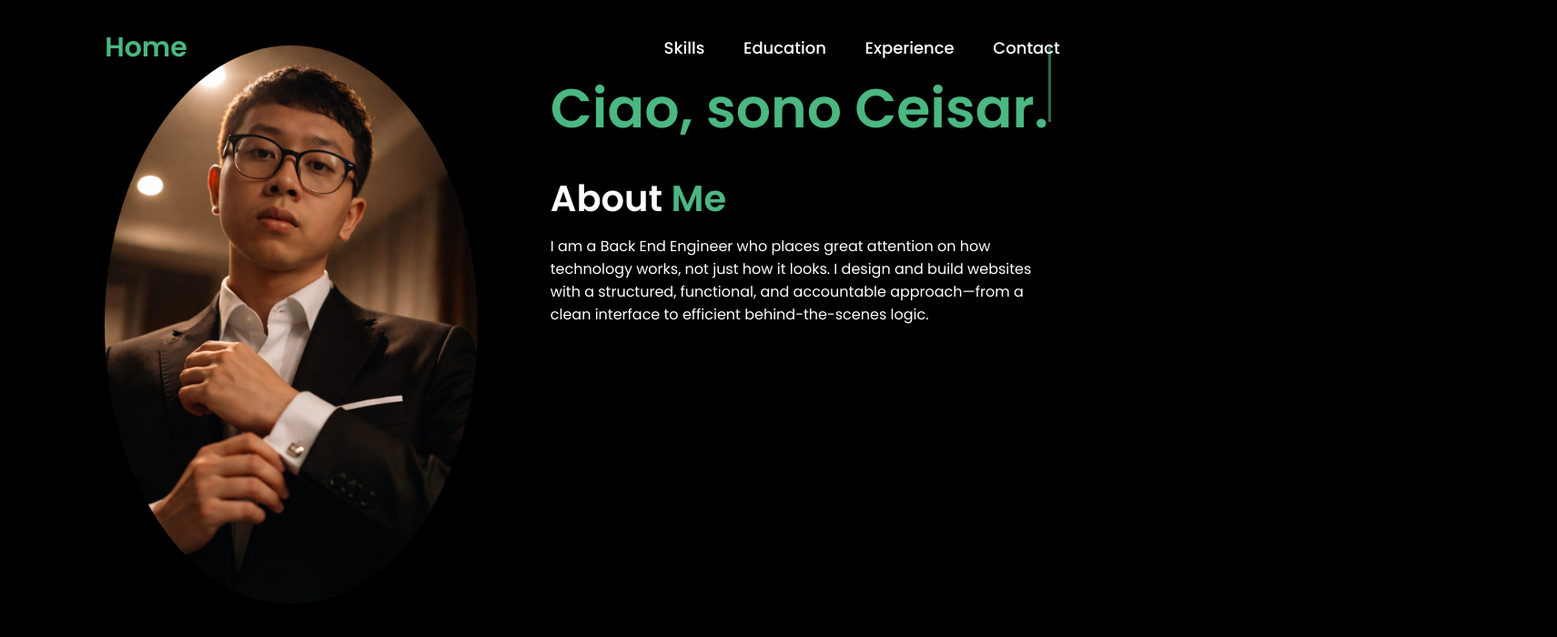
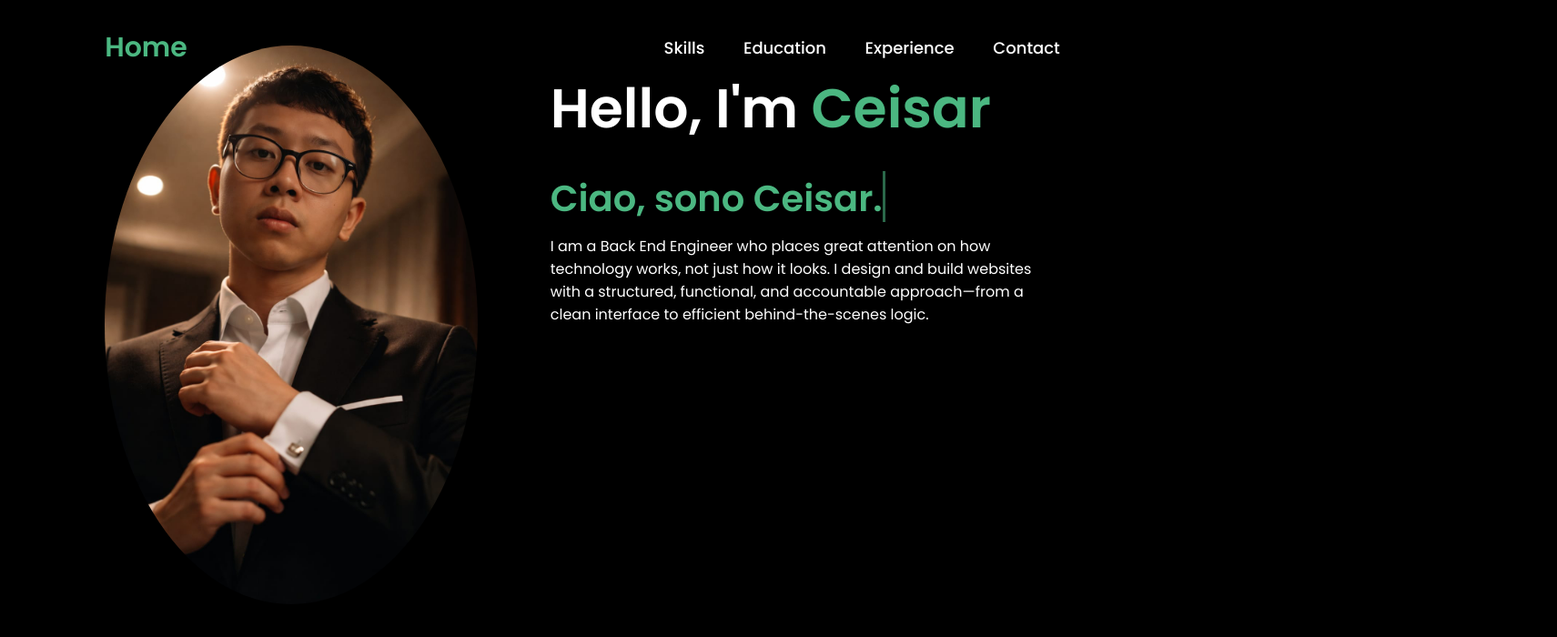
Before and after one commit to CeisarFilip/ceisar.github.io, a plain HTML site: page index.html in a window 1280 px wide. Shown: the top 700 px of the page at 91% size, 1711 px wide, since content can reach past the window. Drawn offline with Linux system fonts and the light colour scheme.

Commit message:
Update index.html

```diff
--- a/index.html
+++ b/index.html
@@ -29,11 +29,13 @@
             <img src="profile-img.jpg.jpeg" alt="Profile Image">
         </div>
         <div class="home-content">
-            <h2 class="typing-text">
-                <span></span>
+            <h2> Hello, I'm <span>Ceisar</span>
             </h2>
 
-            <h3>About <span>Me</span>
+            <h3 class="typing-text">
+
+             <span></span>
+
             </h3>
 
             <p>
```
